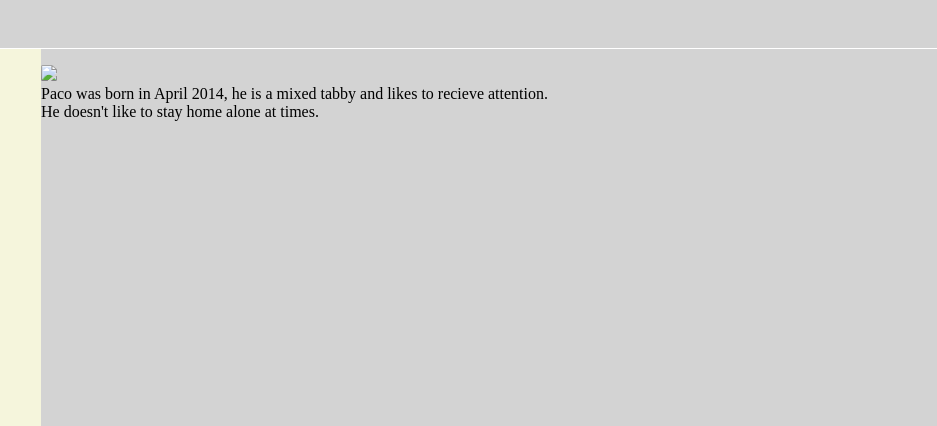
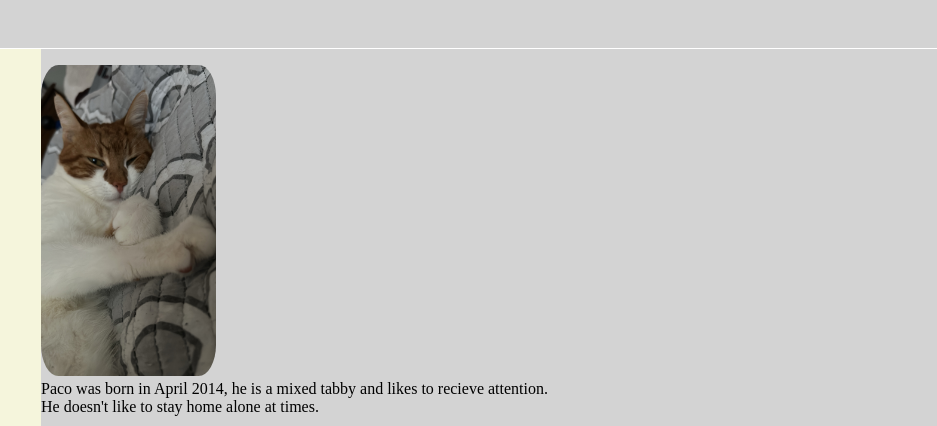
Before and after one commit to vroman1/17.3-activities, a plain HTML site: page favorite-pet/index.html in a window 1280 px wide. Shown: the top 426 px of the page, 343-1280 px from the left. Drawn offline with Linux system fonts and the light colour scheme.

Commit message:
Update index.html

```diff
--- a/favorite-pet/index.html
+++ b/favorite-pet/index.html
@@ -28,7 +28,7 @@
     </div>
     <div class="pet-details">
 <p>
-    <img src="..images/pacosleeping.jpeg.JPG">
+    <img src="../favorite-pet/images/pacosleeping.jpeg.JPG">
     <br>
     Paco was born in April 2014, he is a mixed tabby and likes to recieve attention. He doesn't like to stay home alone at times.
 </p>
```
